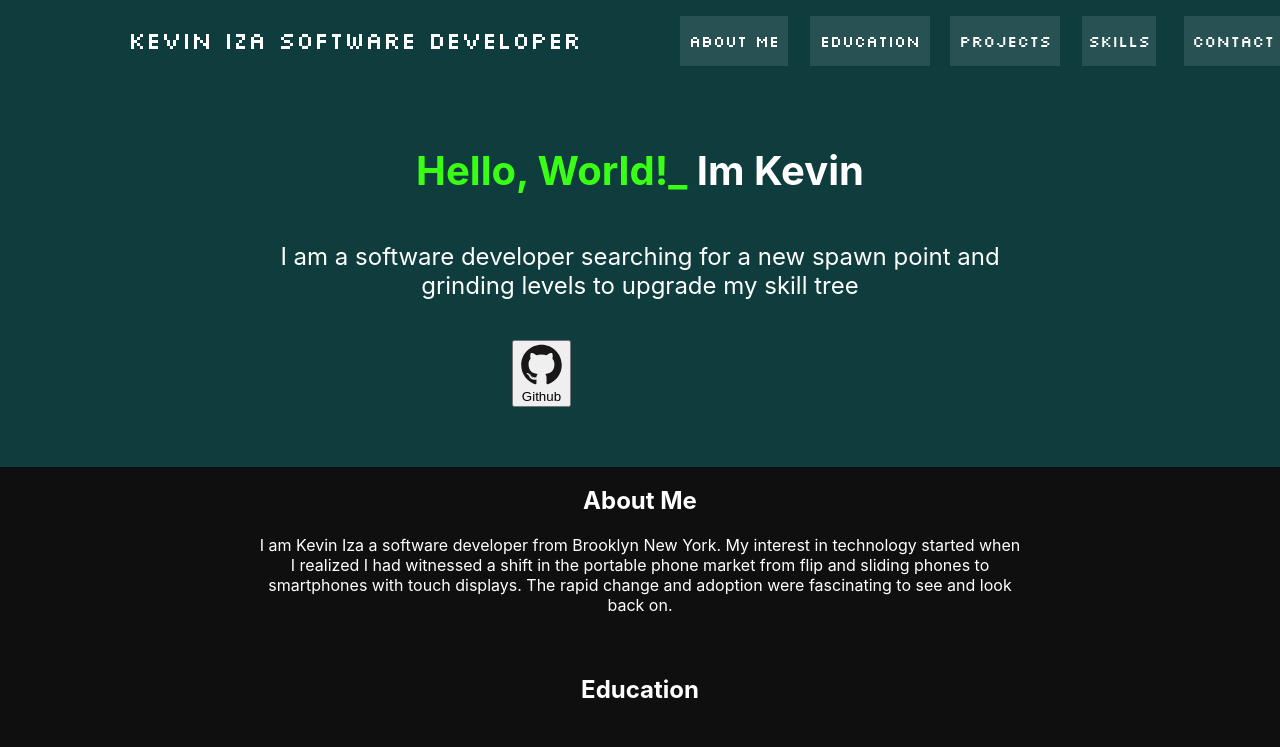
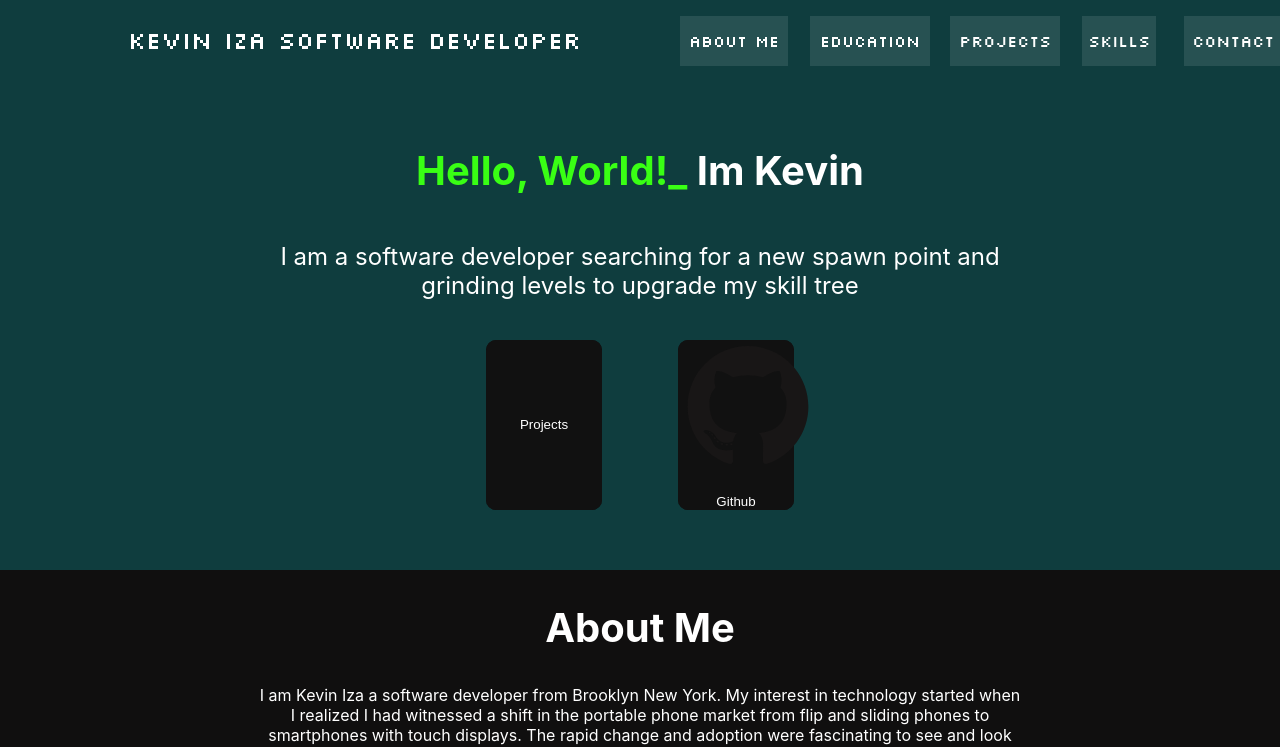
Before and after one commit to Izakevin/react-portfolio, a React (Create React App) app: page / in a window 1280 px wide. Shown: the top 747 px of the page. Built offline with nearby package versions, Linux system fonts and the light colour scheme.

Commit message:
styled the header buttons and worked on making the navigation buttons work

```diff
--- a/src/App.css
+++ b/src/App.css
@@ -4,6 +4,10 @@ body{
   text-align: center;
   background-color: #100F0F;
   color: white;
+}
+
+.section{
+  font-size: 2.5em;
 }
 
 #about_me{
--- a/src/App.js
+++ b/src/App.js
@@ -1,16 +1,18 @@
 import './App.css';
+
 import Header from './components/Header.js';
 import Skills from './components/Skills.js';
 import Education from './components/Education.js';
 
 function App() {
+
   return (
     <div>
 
       <Header/>
       <body>
         <div id="about_me">
-          <h2>About Me</h2>
+          <h2 className='section'>About Me</h2>
           <p>I am Kevin Iza a software developer from Brooklyn New York. My interest in technology started when I realized I had witnessed a shift in the portable phone market from flip and sliding phones to smartphones with touch displays. The rapid change and adoption were fascinating to see and look back on.
           </p>
         </div>
@@ -18,13 +20,13 @@ function App() {
         <Education/>
 
         <div id="projects">
-          <h2>My Projects</h2>
+          <h2 className='section'>My Projects</h2>
         </div>
 
         <Skills/>
 
         <div id ="contact_me">
-          <h2>Contact Me</h2>
+          <h2 className='section'>Contact Me</h2>
         </div>
 
       </body>
--- a/src/components/Education.js
+++ b/src/components/Education.js
@@ -3,7 +3,7 @@ import './styles/Education.css'
 function Education(){
     return(
         <div id="education">
-            <h2>Education</h2>
+            <h2 className='section'>Education</h2>
 
             <div id = "Edu_layout">
                 <img src={require('./Logos/tandon_seal.webp')} alt="New York University Tandon School Seal"/>
--- a/src/components/Header.js
+++ b/src/components/Header.js
@@ -14,9 +14,16 @@ function Header(Props){
           <p>I am a software developer searching for a new spawn point and grinding levels to upgrade my skill tree</p>
 
           <div id="hr-buttons">
-            <button onClick={()=> window.open("https://github.com/Izakevin","_blank")}> <GithubNt/> Github
+
+            <button id="project" class="glow-on-hover">
+              Projects
+            </button>
+            <button class="glow-on-hover" onClick={()=> window.open("https://github.com/Izakevin","_blank")}>
+            <GithubNt/> Github
 
             </button>
+
+
           </div>
         </div>
 
--- a/src/components/Logos/GithubNt.js
+++ b/src/components/Logos/GithubNt.js
@@ -3,7 +3,7 @@
 function GithubNt(){
     return(
 
-    <svg viewBox="0 0 128 128">
+    <svg>
         <g fill="#181616">
             <path fill-rule="evenodd" clip-rule="evenodd" d="M64 5.103c-33.347 0-60.388 27.035-60.388 60.388 0 26.682 17.303 49.317 41.297 57.303 3.017.56 4.125-1.31 4.125-2.905 0-1.44-.056-6.197-.082-11.243-16.8 3.653-20.345-7.125-20.345-7.125-2.747-6.98-6.705-8.836-6.705-8.836-5.48-3.748.413-3.67.413-3.67 6.063.425 9.257 6.223 9.257 6.223 5.386 9.23 14.127 6.562 17.573 5.02.542-3.903 2.107-6.568 3.834-8.076-13.413-1.525-27.514-6.704-27.514-29.843 0-6.593 2.36-11.98 6.223-16.21-.628-1.52-2.695-7.662.584-15.98 0 0 5.07-1.623 16.61 6.19C53.7 35 58.867 34.327 64 34.304c5.13.023 10.3.694 15.127 2.033 11.526-7.813 16.59-6.19 16.59-6.19 3.287 8.317 1.22 14.46.593 15.98 3.872 4.23 6.215 9.617 6.215 16.21 0 23.194-14.127 28.3-27.574 29.796 2.167 1.874 4.097 5.55 4.097 11.183 0 8.08-.07 14.583-.07 16.572 0 1.607 1.088 3.49 4.148 2.897 23.98-7.994 41.263-30.622 41.263-57.294C124.388 32.14 97.35 5.104 64 5.104z"></path>
             <path d="M26.484 91.806c-.133.3-.605.39-1.035.185-.44-.196-.685-.605-.543-.906.13-.31.603-.395 1.04-.188.44.197.69.61.537.91zm2.446 2.729c-.287.267-.85.143-1.232-.28-.396-.42-.47-.983-.177-1.254.298-.266.844-.14 1.24.28.394.426.472.984.17 1.255zM31.312 98.012c-.37.258-.976.017-1.35-.52-.37-.538-.37-1.183.01-1.44.373-.258.97-.025 1.35.507.368.545.368 1.19-.01 1.452zm3.261 3.361c-.33.365-1.036.267-1.552-.23-.527-.487-.674-1.18-.343-1.544.336-.366 1.045-.264 1.564.23.527.486.686 1.18.333 1.543zm4.5 1.951c-.147.473-.825.688-1.51.486-.683-.207-1.13-.76-.99-1.238.14-.477.823-.7 1.512-.485.683.206 1.13.756.988 1.237zm4.943.361c.017.498-.563.91-1.28.92-.723.017-1.308-.387-1.315-.877 0-.503.568-.91 1.29-.924.717-.013 1.306.387 1.306.88zm4.598-.782c.086.485-.413.984-1.126 1.117-.7.13-1.35-.172-1.44-.653-.086-.498.422-.997 1.122-1.126.714-.123 1.354.17 1.444.663zm0 0"></path>
--- a/src/components/Navigation.js
+++ b/src/components/Navigation.js
@@ -2,13 +2,20 @@ import './styles/Navigation.css';
 import Btn1 from './Btn1.js';
 
 function Navigation(){
+
+    //id = null;
+    const handleClick = (id) => {
+        id.current?.scrollIntoView({behavior: 'smooth'});
+    };
+
+
     return(
     <div id="hr-top">
         <p>Kevin Iza Software Developer</p>
 
         <nav id='Navagation'>
-            <ul><Btn1 name= "About Me"/></ul>
-            <ul><Btn1 name= "Education"/></ul>
+            <ul><Btn1 onClick={handleClick('about_me')}  name= "About Me"/></ul>
+            <ul><Btn1 onClick={handleClick('education')} name= "Education"/></ul>
             <ul><Btn1 name= "Projects"/></ul>
             <ul><Btn1 name= "Skills"/></ul>
             <ul><Btn1 name= "Contact"/></ul>
--- a/src/components/Skills.js
+++ b/src/components/Skills.js
@@ -15,7 +15,7 @@ import MondoDB from './Logos/MongoDB.js'
 function Skills(){
     return(
     <div id="skills">
-        <h2>Skills</h2>
+        <h2 className='section'>Skills</h2>
 
         <ul>
             <li><Cpp/></li>
--- a/src/components/styles/Header.css
+++ b/src/components/styles/Header.css
@@ -28,12 +28,73 @@ header{
 }
 
 #hr-buttons{
-    width: 20%;
+    width: 30%;
     margin: auto;
     display: flex;
+    justify-content: space-around;
 }
 
 #hr-buttons > Btn2{
     margin: auto;
-    height: 50%;;
+    height: 30%;
 }
+
+.glow-on-hover {
+    width: 30%;
+
+    border: none;
+    outline: none;
+    color: #fff;
+    background: #100F0F;
+    cursor: pointer;
+    position: relative;
+    z-index: 0;
+    border-radius: 10px;
+}
+
+.glow-on-hover:before {
+    content: '';
+    background: linear-gradient(45deg, #ff0000, #ff7300, #fffb00, #48ff00, #00ffd5, #002bff, #7a00ff, #ff00c8, #ff0000);
+    position: absolute;
+    top: -2px;
+    left:-2px;
+    background-size: 400%;
+    z-index: -1;
+    filter: blur(5px);
+    width: calc(100% + 4px);
+    height: calc(100% + 4px);
+    animation: glowing 20s linear infinite;
+    opacity: 0;
+    transition: opacity .3s ease-in-out;
+    border-radius: 10px;
+}
+
+.glow-on-hover:active {
+    color: #000
+}
+
+.glow-on-hover:active:after {
+    background: transparent;
+}
+
+.glow-on-hover:hover:before {
+    opacity: 1;
+}
+
+.glow-on-hover:after {
+    z-index: -1;
+    content: '';
+    position: absolute;
+    width: 100%;
+    height: 100%;
+    background: #111;
+    left: 0;
+    top: 0;
+    border-radius: 10px;
+}
+
+@keyframes glowing {
+    0% { background-position: 0 0; }
+    50% { background-position: 400% 0; }
+    100% { background-position: 0 0; }
+}
```
